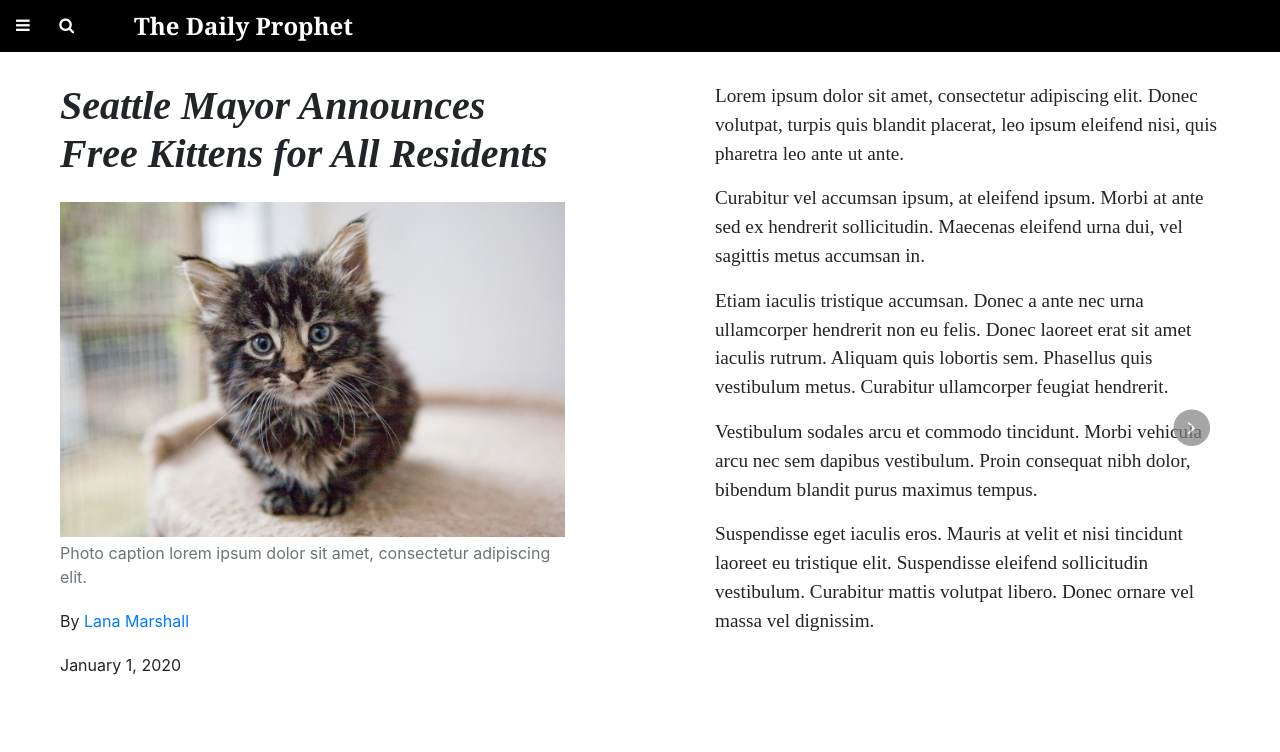
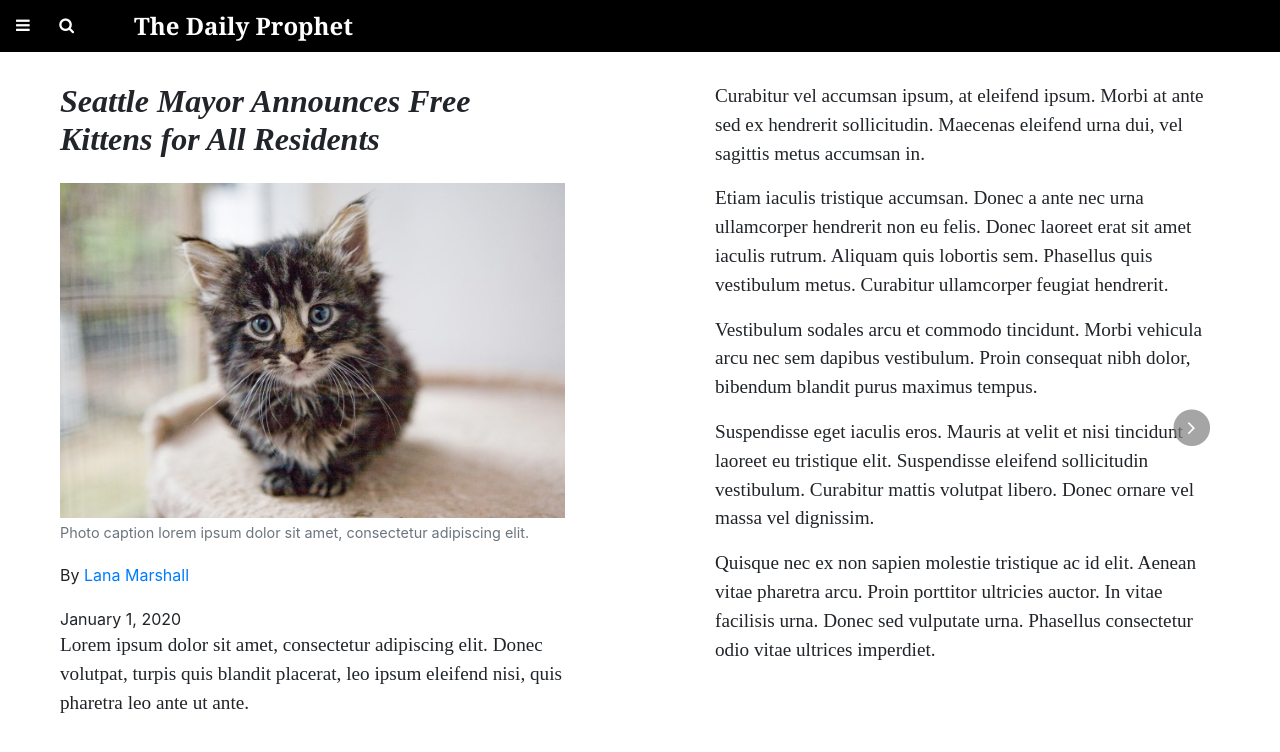
Before and after one commit to microsoft/DevDay2020KeynoteDemoWeb, a website: page index.html in a window 1280 px wide. Both pictures are taken after a click on the icon 22 px from the left and 25 px from the top of the page. Drawn offline with nearby package versions, Linux system fonts and the light colour scheme.

Commit message:
Updated stylings to better align with design mockups

```diff
--- a/index.html
+++ b/index.html
@@ -32,7 +32,7 @@
                 <img class="img-fluid mt-3" src="./images/kitten.jpg" />
             </div>
 
-            <p class="mt-1 text-muted">
+            <p class="photo-caption mt-1 text-muted">
                 Photo caption lorem ipsum dolor sit amet, consectetur adipiscing elit.
             </p>
             <p class="mt-1">
--- a/styles.css
+++ b/styles.css
@@ -44,6 +44,10 @@ body {
     font-family: 'Times New Roman', Times, serif;
 }
 
+.photo-caption {
+    font-size: 0.9em;
+}
+
 .article-text {
     font-size: 1.2em;
 }
@@ -73,6 +77,10 @@ body {
         overflow-x: hidden;
     }
 
+    .headline {
+        font-size: 2em;
+    }
+
     .article {
         display: flex;
         flex-wrap: wrap;
```
